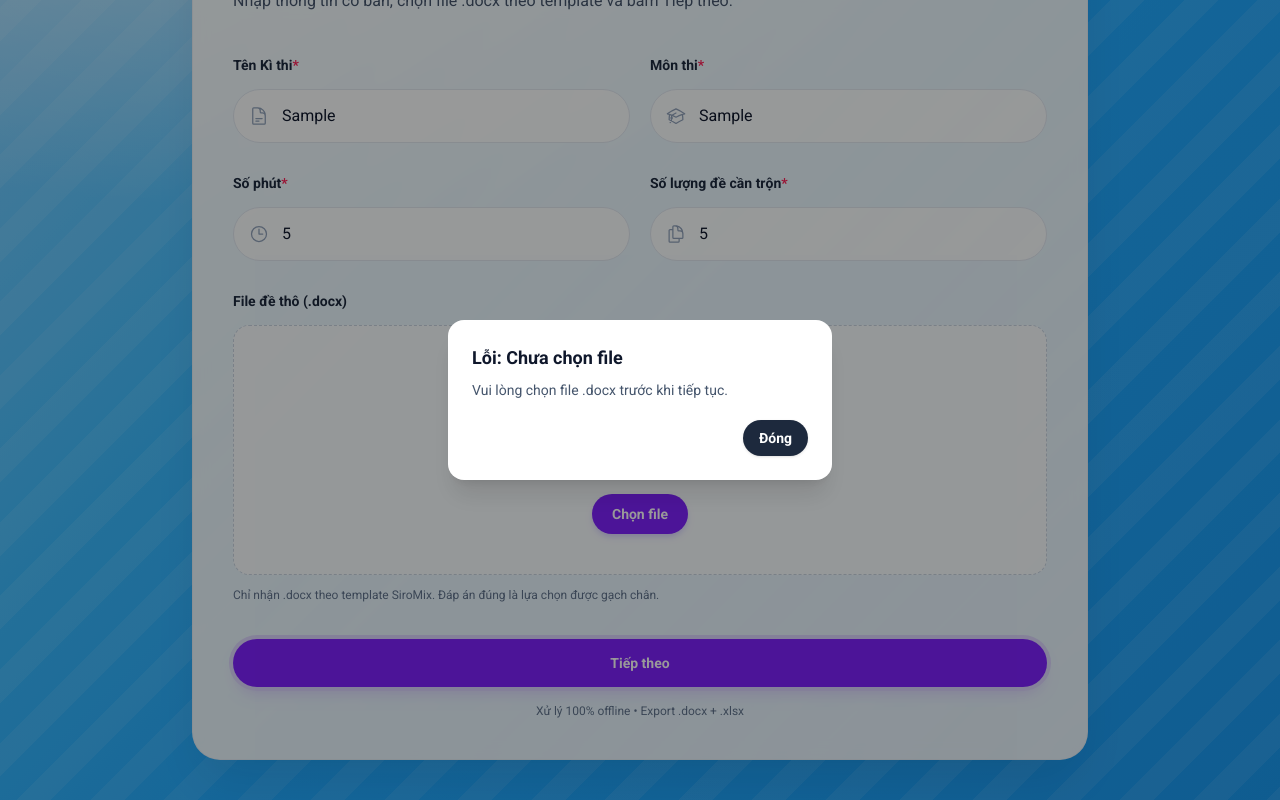
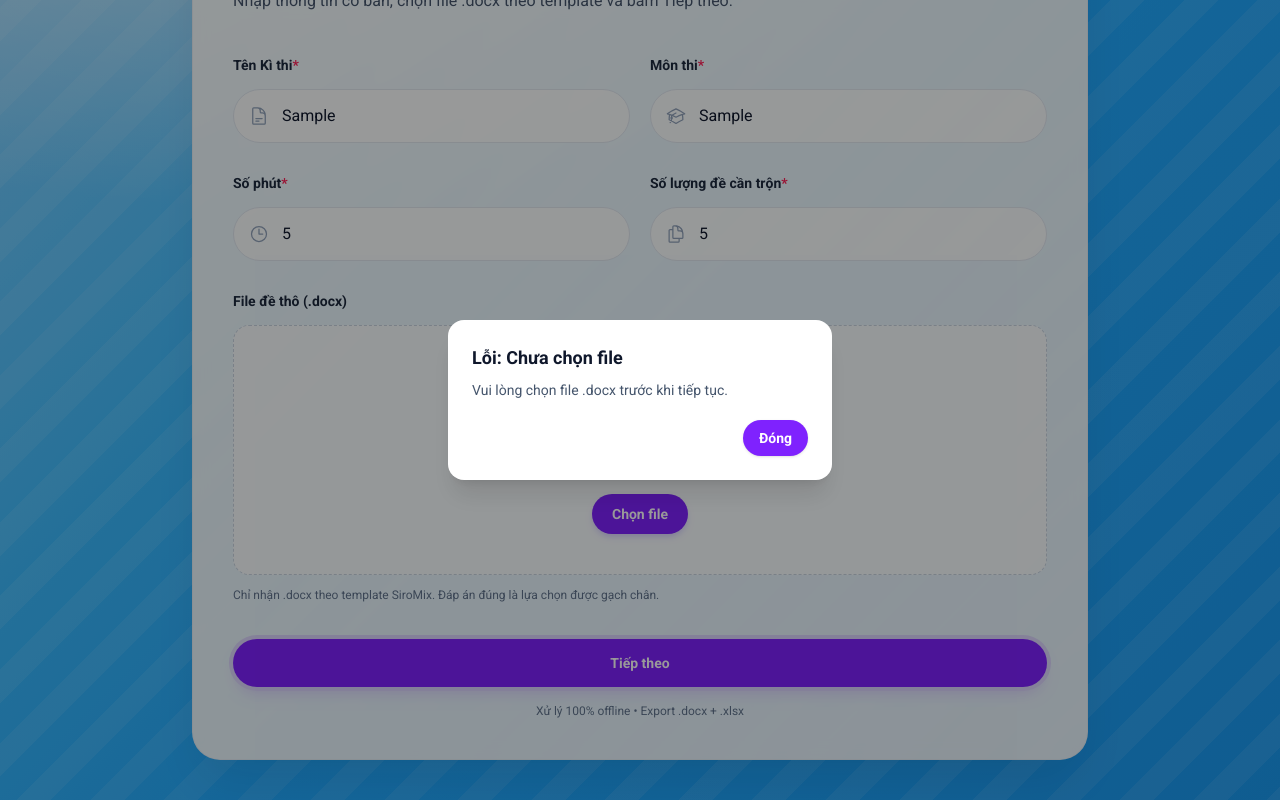
Before and after one commit to knt-work/siromix, a React (Vite) app in the folder apps/desktop/: page / in a window 1280 px wide. Both pictures are taken after typing "Sample", "Sample", "5", "5" into the empty fields and a click on the button "Tiếp theo". Shown: the part 213-1013 px from the top of the page. Built offline with nearby package versions, Linux system fonts and the light colour scheme.

Commit message:
Update background color

```diff
--- a/apps/desktop/src/pages/MixStart/MixStartPage.tsx
+++ b/apps/desktop/src/pages/MixStart/MixStartPage.tsx
@@ -198,13 +198,13 @@ export function MixStartPage() {
                 </p>
 
                 <div className="mt-5 flex justify-end">
-                  <button
+                    <button
                     type="button"
-                    className="rounded-full bg-slate-800 px-4 py-2 text-sm font-semibold text-white shadow-sm hover:bg-slate-900 focus:outline-none focus:ring-4 focus:ring-slate-300"
+                    className="rounded-full bg-violet-600 px-4 py-2 text-sm font-semibold text-white shadow-sm hover:bg-violet-700 focus:outline-none focus:ring-4 focus:ring-violet-200"
                     onClick={() => setIsErrorModalOpen(false)}
-                  >
+                    >
                     Đóng
-                  </button>
+                    </button>
                 </div>
               </div>
             </div>
```
